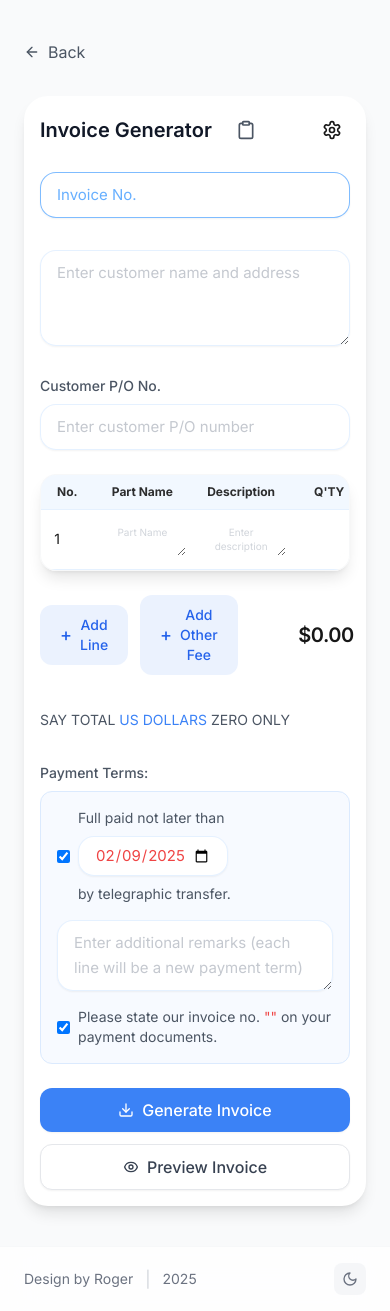
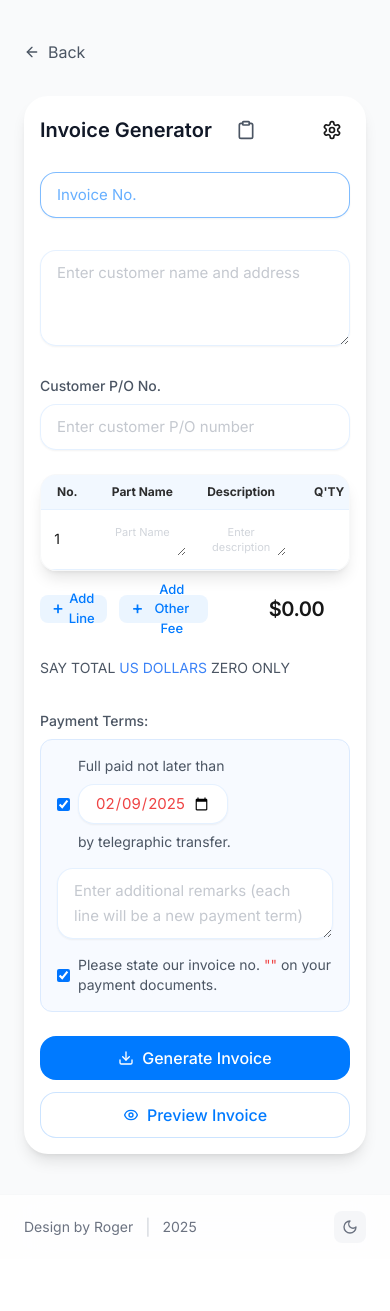
Before and after one commit to itouchgod/appluonet, a Next.js app: page /invoice in a window 390 px wide. After the commit the page ends 1259 px from the top, so only its background shows below. Built offline with nearby package versions, Linux system fonts and the light colour scheme.

Commit message:
1.1.1.1highlight

```diff
--- a/src/app/invoice/page.tsx
+++ b/src/app/invoice/page.tsx
@@ -7,7 +7,6 @@ import { generateInvoicePDF } from '@/utils/pdfGenerator';
 import { InvoiceTemplateConfig } from '@/types/invoice';
 import { format, addMonths } from 'date-fns';
 import { Footer } from '@/components/Footer';
-import { handleImportData } from '@/utils/invoiceDataHandler';
 
 // 基础样式定义
 const inputClassName = `w-full px-4 py-2.5 rounded-2xl
@@ -48,6 +47,15 @@ interface LineItem {
   unit: string;
   unitPrice: number;
   amount: number;
+  highlight?: {
+    hsCode?: boolean;
+    partname?: boolean;
+    description?: boolean;
+    quantity?: boolean;
+    unit?: boolean;
+    unitPrice?: boolean;
+    amount?: boolean;
+  };
 }
 
 interface InvoiceData {
@@ -64,6 +72,15 @@ interface InvoiceData {
     unit: string;
     unitPrice: number;
     amount: number;
+    highlight?: {
+      hsCode?: boolean;
+      partname?: boolean;
+      description?: boolean;
+      quantity?: boolean;
+      unit?: boolean;
+      unitPrice?: boolean;
+      amount?: boolean;
+    };
   }>;
   bankInfo: string;
   paymentDate: string;
@@ -87,6 +104,9 @@ interface InvoiceData {
     amount: number;
   }>;
 }
+
+// 添加高亮样式常量
+const highlightClass = 'text-red-500 font-medium';
 
 export default function InvoicePage() {
   const [invoiceData, setInvoiceData] = useState<InvoiceData>({
@@ -171,7 +191,8 @@ Beneficiary: Luo & Company Co., Limited`,
         quantity: 0,
         unit: 'pc',
         unitPrice: 0,
-        amount: 0
+        amount: 0,
+        highlight: {}
       }]
     }));
   };
@@ -205,7 +226,9 @@ Beneficiary: Luo & Company Co., Limited`,
         item.unit = quantity > 1 ? `${baseUnit}s` : baseUnit;
       }
 
-      (item as { [key: string]: string | number })[field] = value;
+      if (field !== 'highlight') {
+        (item as any)[field] = value;
+      }
 
       if (field === 'quantity' || field === 'unitPrice') {
         item.amount = calculateAmount(
@@ -422,7 +445,8 @@ Beneficiary: Luo & Company Co., Limited`,
               quantity: cleanQuantity,
               unit: defaultUnits.includes(baseUnit) ? getUnitDisplay(baseUnit, cleanQuantity) : baseUnit,
               unitPrice: cleanUnitPrice,
-              amount: cleanQuantity * cleanUnitPrice
+              amount: cleanQuantity * cleanUnitPrice,
+              highlight: {}
             };
           });
 
@@ -445,90 +469,6 @@ Beneficiary: Luo & Company Co., Limited`,
       document.removeEventListener('paste', handlePaste);
     };
   }, [defaultUnits, getUnitDisplay]);
-
-  // 修改单元格粘贴处理函数
-  const handleCellPaste = (e: React.ClipboardEvent<HTMLInputElement | HTMLTextAreaElement>, index: number, field: keyof LineItem) => {
-    const pasteText = e.clipboardData.getData('text');
-
-    // 如果是数字字段，进行验证
-    if (field === 'quantity') {
-      if (!/^\d*$/.test(pasteText.trim())) {
-        e.preventDefault();
-        alert('数量必须是整数');
-        return;
-      }
-      const value = pasteText.trim() === '' ? 0 : parseInt(pasteText);
-      e.preventDefault();
-      updateLineItem(index, field, value);
-      return;
-    }
-
-    if (field === 'unitPrice') {
-      if (!/^-?\d*\.?\d*$/.test(pasteText.trim())) {
-        e.preventDefault();
-        alert('单价必须是数字');
-        return;
-      }
-      const value = pasteText.trim() === '' ? 0 : parseFloat(pasteText);
-      e.preventDefault();
-      updateLineItem(index, field, value);
-      return;
-    }
-
-    // 对于文本字段，保持原始格式
-    if (field === 'description' || field === 'hsCode' || field === 'partname') {
-      e.preventDefault();
-      updateLineItem(index, field, pasteText);
-    }
-  };
-
-  // 处理导入的数据
-  const handleImport = (newItems: LineItem[]) => {
-    // 处理每个项目的单位单复数
-    return newItems.map(item => {
-      const baseUnit = item.unit.replace(/s$/, '');
-      return {
-        ...item,
-        unit: defaultUnits.includes(baseUnit) ? getUnitDisplay(baseUnit, item.quantity) : item.unit
-      };
-    });
-  };
-
-  // 处理单个项目的更改
-  const handleItemChange = (index: number, field: keyof LineItem, value: string | number, items: LineItem[]) => {
-    const newItems = [...items];
-
-    if (field === 'unit') {
-      // 处理单位变更,根据当前数量决定是否需要复数形式
-      const baseUnit = value.toString().replace(/s$/, '');
-      const quantity = newItems[index].quantity;
-      newItems[index] = {
-        ...newItems[index],
-        unit: defaultUnits.includes(baseUnit) ? getUnitDisplay(baseUnit, quantity) : value.toString()
-      };
-    } else if (field === 'quantity') {
-      // 更新数量时,同时更新单位的单复数
-      const quantity = Number(value);
-      const baseUnit = newItems[index].unit.replace(/s$/, '');
-      newItems[index] = {
-        ...newItems[index],
-        quantity,
-        unit: defaultUnits.includes(baseUnit) ? getUnitDisplay(baseUnit, quantity) : newItems[index].unit
-      };
-    } else {
-      newItems[index] = {
-        ...newItems[index],
-        [field]: value
-      };
-    }
-
-    // 如果更改了数量或单价,自动计算金额
-    if (field === 'quantity' || field === 'unitPrice') {
-      newItems[index].amount = newItems[index].quantity * newItems[index].unitPrice;
-    }
-
-    return newItems;
-  };
 
   // 处理键盘导航
   const handleKeyDown = (e: React.KeyboardEvent<HTMLInputElement | HTMLTextAreaElement | HTMLSelectElement>, rowIndex: number, column: string) => {
@@ -594,6 +534,56 @@ Beneficiary: Luo & Company Co., Limited`,
     }
   }, [focusedCell]);
 
+  useEffect(() => {
+    // 初始化数据
+    if (!invoiceData) {
+      setInvoiceData({
+        date: format(new Date(), 'yyyy-MM-dd'),
+        paymentDate: format(addMonths(new Date(), 1), 'yyyy-MM-dd'),
+        invoiceNo: '',
+        to: '',
+        customerPO: '',
+        items: [],
+        bankInfo: '',
+        showPaymentTerms: false,
+        additionalPaymentTerms: '',
+        amountInWords: { dollars: '', cents: '', hasDecimals: false },
+        showHsCode: false,
+        showDescription: true,
+        showBank: false,
+        showInvoiceReminder: true,
+        currency: 'USD',
+        templateConfig: { headerType: 'none', invoiceType: 'invoice', stampType: 'none' },
+        otherFees: []
+      });
+    }
+  }, [getUnitDisplay]);
+
+  // 处理单元格粘贴
+  const handleCellPaste = (e: React.ClipboardEvent, index: number, field: keyof LineItem) => {
+    e.preventDefault();
+    const text = e.clipboardData.getData('text');
+    if (text) {
+      updateLineItem(index, field, text);
+    }
+  };
+
+  // 添加处理双击事件的函数
+  const handleDoubleClick = (index: number, field: keyof Exclude<LineItem['highlight'], undefined>) => {
+    const newItems = [...invoiceData.items];
+    newItems[index] = {
+      ...newItems[index],
+      highlight: {
+        ...newItems[index].highlight,
+        [field]: !newItems[index].highlight?.[field]
+      }
+    };
+    setInvoiceData(prev => ({
+      ...prev,
+      items: newItems
+    }));
+  };
+
   return (
     <div className="min-h-screen flex flex-col bg-gray-50 dark:bg-black">
     <div className="flex-1">  {/* 添加这个 flex-1 容器 */}
@@ -626,7 +616,7 @@ Beneficiary: Luo & Company Co., Limited`,
                           const pasteEvent = new ClipboardEvent('paste', {
                             clipboardData: new DataTransfer()
                           });
-                          // @ts-ignore - 为了设置剪贴板数据
+                          // @ts-expect-error - 这里的类型错误是预期的
                           pasteEvent.clipboardData.setData('text', text);
                           document.dispatchEvent(pasteEvent);
                         }
@@ -681,7 +671,7 @@ Beneficiary: Luo & Company Co., Limited`,
                             const pasteEvent = new ClipboardEvent('paste', {
                               clipboardData: new DataTransfer()
                             });
-                            // @ts-ignore - 为了设置剪贴板数据
+                            // @ts-expect-error - 这里的类型错误是预期的
                             pasteEvent.clipboardData.setData('text', text);
                             document.dispatchEvent(pasteEvent);
                           }
@@ -1010,9 +1000,10 @@ Beneficiary: Luo & Company Co., Limited`,
                                   onChange={e => updateLineItem(index, 'hsCode', e.target.value)}
                                   onPaste={(e) => handleCellPaste(e, index, 'hsCode')}
                                   onKeyDown={(e) => handleKeyDown(e, index, 'hsCode')}
+                                  onDoubleClick={() => handleDoubleClick(index, 'hsCode')}
                                   data-row={index}
                                   data-column="hsCode"
-                                  className={tableInputClassName}
+                                  className={`${tableInputClassName} ${item.highlight?.hsCode ? highlightClass : ''}`}
                                   placeholder="HS Code"
                                 />
                               </td>
@@ -1022,15 +1013,12 @@ Beneficiary: Luo & Company Co., Limited`,
                                 value={item.partname}
                                 onChange={e => updateLineItem(index, 'partname', e.target.value)}
                                 onPaste={(e) => handleCellPaste(e, index, 'partname')}
-                                onKeyDown={(e) => {
-                                  if (e.key === 'Tab') {
-                                    handleKeyDown(e, index, 'partname');
-                                  }
-                                }}
+                                onKeyDown={(e) => handleKeyDown(e, index, 'partname')}
+                                onDoubleClick={() => handleDoubleClick(index, 'partname')}
                                 data-row={index}
                                 data-column="partname"
                                 rows={1}
-                                className={`
+                                className={`${item.highlight?.partname ? highlightClass : ''}
                                   w-full
                                   resize-vertical
                                   text-center
@@ -1046,7 +1034,7 @@ Beneficiary: Luo & Company Co., Limited`,
                                   bg-transparent
                                   placeholder:text-gray-300 dark:placeholder:text-gray-600
                                   overflow-hidden
-                                  text-[10px] leading-[14px]
+                                  text-[11px] leading-[15px]
                                   [&::-webkit-resizer] {
                                     display: none;
                                   }
@@ -1082,15 +1070,12 @@ Beneficiary: Luo & Company Co., Limited`,
                                   value={item.description}
                                   onChange={e => updateLineItem(index, 'description', e.target.value)}
                                   onPaste={(e) => handleCellPaste(e, index, 'description')}
-                                  onKeyDown={(e) => {
-                                    if (e.key === 'Tab') {
-                                      handleKeyDown(e, index, 'description');
-                                    }
-                                  }}
+                                  onKeyDown={(e) => handleKeyDown(e, index, 'description')}
+                                  onDoubleClick={() => handleDoubleClick(index, 'description')}
                                   data-row={index}
                                   data-column="description"
                                   rows={1}
-                                  className={`
+                                  className={`${item.highlight?.description ? highlightClass : ''}
                                     w-full
                                     resize-vertical
                                     text-center
@@ -1106,7 +1091,7 @@ Beneficiary: Luo & Company Co., Limited`,
                                     bg-transparent
                                     placeholder:text-gray-300 dark:placeholder:text-gray-600
                                     overflow-hidden
-                                    text-[10px] leading-[14px]
+                                    text-[11px] leading-[15px]
                                     [&::-webkit-resizer] {
                                       display: none;
                                     }
@@ -1154,6 +1139,7 @@ Beneficiary: Luo & Company Co., Limited`,
                                 }}
                                 onPaste={(e) => handleCellPaste(e, index, 'quantity')}
                                 onKeyDown={(e) => handleKeyDown(e, index, 'quantity')}
+                                onDoubleClick={() => handleDoubleClick(index, 'quantity')}
                                 data-row={index}
                                 data-column="quantity"
                                 onFocus={(e) => {
@@ -1165,7 +1151,7 @@ Beneficiary: Luo & Company Co., Limited`,
                                   setEditingQuantityIndex(null);
                                   setEditingQuantity('');
                                 }}
-                                className={numberInputClassName}
+                                className={`${numberInputClassName} ${item.highlight?.quantity ? highlightClass : ''}`}
                               />
                             </td>
                             <td className="py-1.5 px-1">
@@ -1177,9 +1163,10 @@ Beneficiary: Luo & Company Co., Limited`,
                                   updateLineItem(index, 'unit', unit);
                                 }}
                                 onKeyDown={(e) => handleKeyDown(e, index, 'unit')}
+                                onDoubleClick={() => handleDoubleClick(index, 'unit')}
                                 data-row={index}
                                 data-column="unit"
-                                className={`${tableInputClassName} appearance-none`}
+                                className={`${tableInputClassName} appearance-none ${item.highlight?.unit ? highlightClass : ''}`}
                               >
                                 <option value="pc">pc{item.quantity > 1 ? 's' : ''}</option>
                                 <option value="set">set{item.quantity > 1 ? 's' : ''}</option>
@@ -1203,6 +1190,7 @@ Beneficiary: Luo & Company Co., Limited`,
                                 }}
                                 onPaste={(e) => handleCellPaste(e, index, 'unitPrice')}
                                 onKeyDown={(e) => handleKeyDown(e, index, 'unitPrice')}
+                                onDoubleClick={() => handleDoubleClick(index, 'unitPrice')}
                                 data-row={index}
                                 data-column="unitPrice"
                                 onFocus={(e) => {
@@ -1214,7 +1202,7 @@ Beneficiary: Luo & Company Co., Limited`,
                                   setEditingUnitPriceIndex(null);
                                   setEditingUnitPrice('');
                                 }}
-                                className={numberInputClassName}
+                                className={`${numberInputClassName} ${item.highlight?.unitPrice ? highlightClass : ''}`}
                               />
                             </td>
                             <td className="py-1 px-1">
@@ -1222,7 +1210,8 @@ Beneficiary: Luo & Company Co., Limited`,
                                 type="text"
                                 value={item.amount.toFixed(2)}
                                 readOnly
-                                className={numberInputClassName}
+                                onDoubleClick={() => handleDoubleClick(index, 'amount')}
+                                className={`${numberInputClassName} ${item.highlight?.amount ? highlightClass : ''}`}
                               />
                             </td>
                           </tr>
@@ -1306,13 +1295,16 @@ Beneficiary: Luo & Company Co., Limited`,
                   <button
                     type="button"
                     onClick={handleAddLine}
-                    className="px-5 py-2.5 rounded-xl
-                              bg-blue-500/10 text-blue-600 dark:text-blue-400
-                              hover:bg-blue-500/15 transition-all duration-300
-                              text-sm font-medium flex items-center gap-2"
+                    className="px-3 h-7 rounded-lg
+                      bg-[#007AFF]/[0.08] dark:bg-[#0A84FF]/[0.08]
+                      hover:bg-[#007AFF]/[0.12] dark:hover:bg-[#0A84FF]/[0.12]
+                      text-[#007AFF] dark:text-[#0A84FF]
+                      text-[13px] font-medium
+                      flex items-center gap-1
+                      transition-all duration-200"
                   >
-                    <span className="text-lg leading-none">+</span>
-                    Add Line
+                    <span className="text-lg leading-none translate-y-[-1px]">+</span>
+                    <span>Add Line</span>
                   </button>
 
                   <button
@@ -1326,13 +1318,16 @@ Beneficiary: Luo & Company Co., Limited`,
                       });
                       setInvoiceData(prev => ({ ...prev, otherFees: newFees }));
                     }}
-                    className="px-5 py-2.5 rounded-xl
-                              bg-blue-500/10 text-blue-600 dark:text-blue-400
-                              hover:bg-blue-500/15 transition-all duration-300
-                              text-sm font-medium flex items-center gap-2"
+                    className="px-3 h-7 rounded-lg
+                      bg-[#007AFF]/[0.08] dark:bg-[#0A84FF]/[0.08]
+                      hover:bg-[#007AFF]/[0.12] dark:hover:bg-[#0A84FF]/[0.12]
+                      text-[#007AFF] dark:text-[#0A84FF]
+                      text-[13px] font-medium
+                      flex items-center gap-1
+                      transition-all duration-200"
                   >
-                    <span className="text-lg leading-none">+</span>
-                    Add Other Fee
+                    <span className="text-lg leading-none translate-y-[-1px]">+</span>
+                    <span>Add Other Fee</span>
                   </button>
                 </div>
 
@@ -1453,11 +1448,12 @@ Beneficiary: Luo & Company Co., Limited`,
               <div className="flex flex-col sm:flex-row gap-3 sm:gap-4 w-full sm:w-auto">
                 <button
                   type="submit"
-                  className="w-full sm:w-auto px-6 py-2.5 rounded-xl
-                             bg-blue-500 text-white font-medium
-                             flex items-center justify-center gap-2
-                             hover:bg-blue-600 active:bg-blue-700
-                             transition-all duration-200 shadow-sm hover:shadow-md"
+                  className="w-full sm:w-auto px-6 py-2.5 rounded-2xl
+                    bg-[#007AFF] dark:bg-[#0A84FF] text-white font-medium
+                    flex items-center justify-center gap-2
+                    hover:bg-[#007AFF]/90 dark:hover:bg-[#0A84FF]/90
+                    active:bg-[#007AFF]/80 dark:active:bg-[#0A84FF]/80
+                    transition-all duration-200"
                 >
                   <Download className="w-4 h-4" />
                   Generate Invoice
@@ -1482,15 +1478,15 @@ Beneficiary: Luo & Company Co., Limited`,
                       console.error('Error previewing PDF:', error);
                     }
                   }}
-                  className="w-full sm:w-auto px-6 py-2.5 rounded-xl font-medium
-                             bg-white dark:bg-gray-800
-                             text-gray-700 dark:text-gray-200
-                             border border-gray-200 dark:border-gray-700
-                             flex items-center justify-center gap-2
-                             hover:bg-gray-50 dark:hover:bg-gray-700
-                             hover:border-gray-300 dark:hover:border-gray-600
-                             active:bg-gray-100 dark:active:bg-gray-600
-                             transition-all duration-200 shadow-sm hover:shadow-md"
+                  className="w-full sm:w-auto px-6 py-2.5 rounded-2xl font-medium
+                    bg-white dark:bg-[#1C1C1E]
+                    text-[#007AFF] dark:text-[#0A84FF]
+                    border border-[#007AFF]/20 dark:border-[#0A84FF]/20
+                    flex items-center justify-center gap-2
+                    hover:bg-[#007AFF]/[0.05] dark:hover:bg-[#0A84FF]/[0.05]
+                    hover:border-[#007AFF]/30 dark:hover:border-[#0A84FF]/30
+                    active:bg-[#007AFF]/[0.1] dark:active:bg-[#0A84FF]/[0.1]
+                    transition-all duration-200"
                 >
                   <svg className="w-4 h-4" viewBox="0 0 24 24" fill="none" stroke="currentColor" strokeWidth="2">
                     <path d="M15 12a3 3 0 11-6 0 3 3 0 016 0z" />
--- a/src/utils/excelPasteHandler.ts
+++ b/src/utils/excelPasteHandler.ts
@@ -103,8 +103,6 @@ export const convertExcelToLineItems = (rows: string[][], existingItems: ExcelLi
       isNumeric: isNumeric(cell)
     }));
 
-    const numberColumns = numericColumns.filter(col => col.isNumeric);
-
     // 根据列数和数字列位置处理不同格式
     if (row.length === 3) {
       // 如果最后一列是数字，那就是 名称 描述 数量 格式
--- a/src/utils/invoicePdfGenerator.ts
+++ b/src/utils/invoicePdfGenerator.ts
@@ -6,7 +6,14 @@ import { getHeaderImage, getInvoiceTitle, getStampImage, loadImage } from '@/uti
 interface AutoTableOptions {
   startY: number;
   head: string[][];
-  body: (string | number | undefined | { content: string; colSpan: number; styles: { halign: string } })[][];
+  body: (string | number | {
+    content: string | number | undefined;
+    colSpan?: number;
+    styles?: {
+      halign?: string;
+      textColor?: number[];
+    }
+  } | undefined)[][];
   theme: string;
   styles: {
     fontSize: number;
@@ -182,13 +189,34 @@ export async function generateInvoicePDF(data: PDFGeneratorData, preview: boolea
         // 常规商品行
         ...data.items.map((item, index) => [
           index + 1,
-          data.showHsCode ? item.hsCode : '',
-          item.partname,
-          data.showDescription ? item.description : '',
-          item.quantity || '',  // 数量为 0 时显示空字符串
-          item.quantity ? item.unit : '',  // 直接使用页面处理好的单位值
-          item.unitPrice ? Number(item.unitPrice).toFixed(2) : '',
-          item.amount ? Number(item.amount).toFixed(2) : ''
+          data.showHsCode ? {
+            content: item.hsCode,
+            styles: item.highlight?.hsCode ? { textColor: [255, 0, 0] } : {}
+          } : '',
+          {
+            content: item.partname,
+            styles: item.highlight?.partname ? { textColor: [255, 0, 0] } : {}
+          },
+          data.showDescription ? {
+            content: item.description,
+            styles: item.highlight?.description ? { textColor: [255, 0, 0] } : {}
+          } : '',
+          {
+            content: item.quantity || '',
+            styles: item.highlight?.quantity ? { textColor: [255, 0, 0] } : {}
+          },
+          {
+            content: item.quantity ? item.unit : '',
+            styles: item.highlight?.unit ? { textColor: [255, 0, 0] } : {}
+          },
+          {
+            content: item.unitPrice ? Number(item.unitPrice).toFixed(2) : '',
+            styles: item.highlight?.unitPrice ? { textColor: [255, 0, 0] } : {}
+          },
+          {
+            content: item.amount ? Number(item.amount).toFixed(2) : '',
+            styles: item.highlight?.amount ? { textColor: [255, 0, 0] } : {}
+          }
         ].filter((_, i) => {
           if (i === 0) return true; // No.
           if (i === 2) return true; // Part Name
@@ -207,7 +235,7 @@ export async function generateInvoicePDF(data: PDFGeneratorData, preview: boolea
             colSpan: (data.showHsCode ? 1 : 0) + (data.showDescription ? 1 : 0) + 5,
             styles: { halign: 'center' }
           } as unknown as string,
-          fee.amount ? fee.amount.toFixed(2) : ''  // 如果为0则显示空字符串
+          fee.amount ? fee.amount.toFixed(2) : ''
         ])
       ],
       theme: 'plain',
@@ -228,15 +256,15 @@ export async function generateInvoicePDF(data: PDFGeneratorData, preview: boolea
         valign: 'middle'
       },
       columnStyles: (() => {
-        const styles: Record<string, { halign: 'center'; cellWidth: number | 'auto' }> = {
-          '0': { halign: 'center', cellWidth: 5 },   // No.
-          ...(data.showHsCode ? { '1': { halign: 'center', cellWidth: 10 } } : {}),   // HS Code
-          [data.showHsCode ? '2' : '1']: { halign: 'center', cellWidth: 15 },   // Part Name
-          ...(data.showDescription ? { [data.showHsCode ? '3' : '2']: { halign: 'center', cellWidth: 'auto' } } : {}), // Description
-          [data.showHsCode && data.showDescription ? '4' : (data.showHsCode || data.showDescription ? '3' : '2')]: { halign: 'center', cellWidth: 8 },   // Q'TY
-          [data.showHsCode && data.showDescription ? '5' : (data.showHsCode || data.showDescription ? '4' : '3')]: { halign: 'center', cellWidth: 8 },   // Unit
-          [data.showHsCode && data.showDescription ? '6' : (data.showHsCode || data.showDescription ? '5' : '4')]: { halign: 'center', cellWidth: 12 },   // U/Price
-          [data.showHsCode && data.showDescription ? '7' : (data.showHsCode || data.showDescription ? '6' : '5')]: { halign: 'center', cellWidth: 12 }    // Amount
+        const styles: Record<string, { halign: 'center'; cellWidth: string }> = {
+          '0': { halign: 'center', cellWidth: '7%' },   // No.
+          ...(data.showHsCode ? { '1': { halign: 'center', cellWidth: '10%' } } : {}),   // HS Code
+          [data.showHsCode ? '2' : '1']: { halign: 'center', cellWidth: '20%' },   // Part Name
+          ...(data.showDescription ? { [data.showHsCode ? '3' : '2']: { halign: 'center', cellWidth: '25%' } } : {}), // Description
+          [data.showHsCode && data.showDescription ? '4' : (data.showHsCode || data.showDescription ? '3' : '2')]: { halign: 'center', cellWidth: '8%' },   // Q'TY
+          [data.showHsCode && data.showDescription ? '5' : (data.showHsCode || data.showDescription ? '4' : '3')]: { halign: 'center', cellWidth: '8%' },   // Unit
+          [data.showHsCode && data.showDescription ? '6' : (data.showHsCode || data.showDescription ? '5' : '4')]: { halign: 'center', cellWidth: '12%' },   // U/Price
+          [data.showHsCode && data.showDescription ? '7' : (data.showHsCode || data.showDescription ? '6' : '5')]: { halign: 'center', cellWidth: '10%' }    // Amount
         };
         return styles;
       })(),
```
Also changed, not shown: src/app/quotation/page.tsx (+16 -69 lines), src/components/quotation/ItemsTable.tsx (+10 -3 lines), src/types/pdf.ts (+9 -0 lines).
